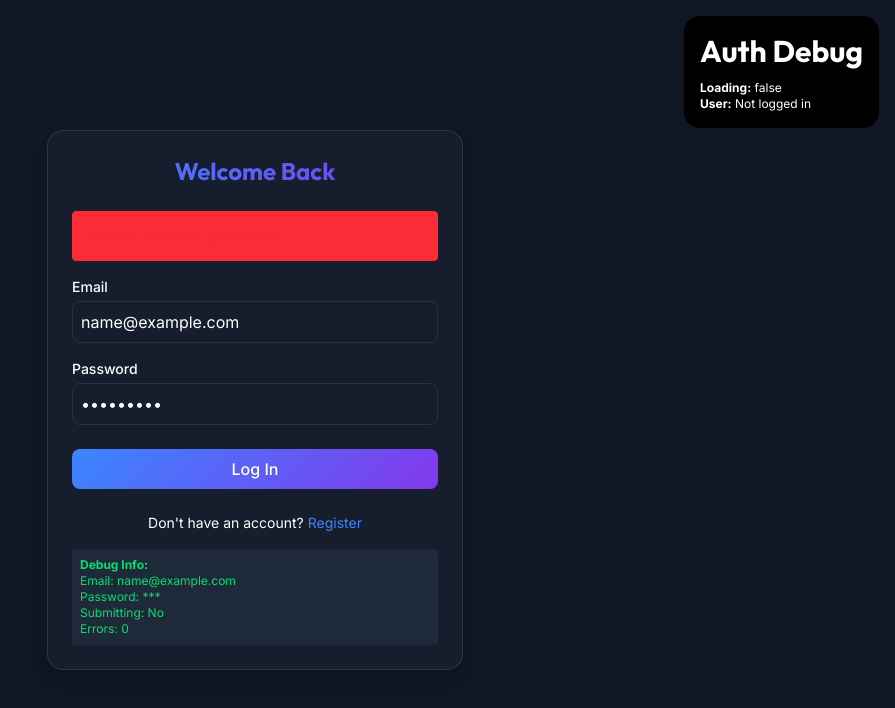
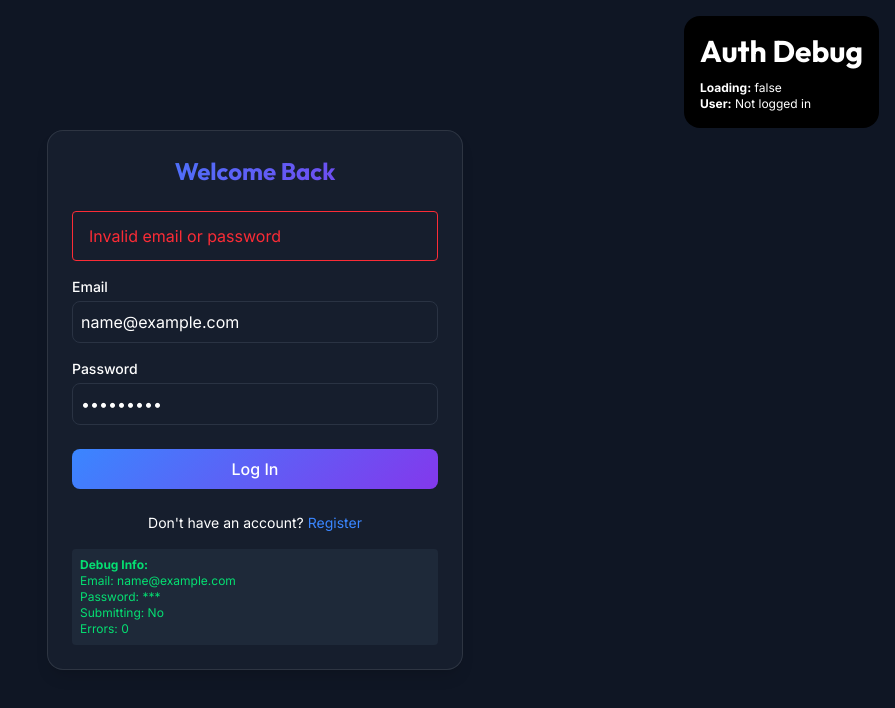
Before and after one commit to hezronokwach/soshi, a Next.js app: page /login in a window 1280 px wide. Both pictures are taken after typing "name@example.com", "Sample123" into the empty fields and a click on the button "Log In". Shown: the top 708 px of the page, without its empty margins (385-1280 px from the left). Built offline with nearby package versions, Linux system fonts and the light colour scheme; no server answers.

Commit message:
fix: remove background color on alert popup

```diff
--- a/src/components/auth/LoginForm.jsx
+++ b/src/components/auth/LoginForm.jsx
@@ -86,14 +86,14 @@ export default function LoginForm() {
 
       {/* Success message for new registrations */}
       {successMessage && (
-        <div className="bg-green-500 bg-opacity-20 border border-green-500 text-green-500 px-4 py-3 rounded mb-4">
+        <div className="bg-opacity-20 border border-green-500 text-green-500 px-4 py-3 rounded mb-4">
           {successMessage}
         </div>
       )}
 
       {/* Error message */}
       {submitError && (
-        <div className="bg-red-500 bg-opacity-20 border border-red-500 text-red-500 px-4 py-3 rounded mb-4">
+        <div className="bg-opacity-20 border border-red-500 text-red-500 px-4 py-3 rounded mb-4">
           {submitError}
         </div>
       )}
```
